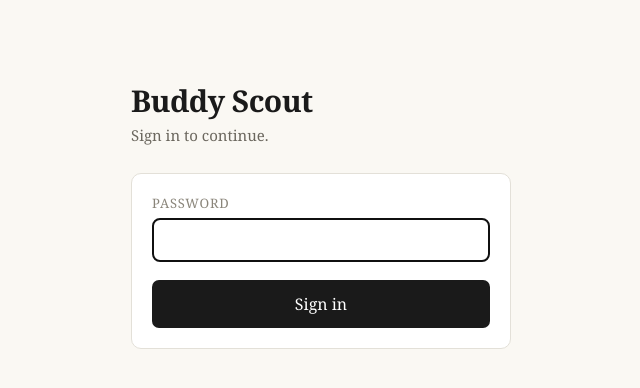
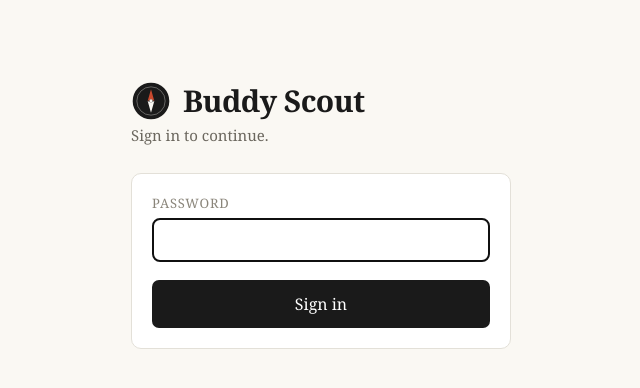
Before and after one commit to lati-bot/buddy-scout, a Next.js app: page / in a window 1280 px wide. Shown: the top 388 px of the page, without its empty margins (319-959 px from the left). Built offline with nearby package versions, Linux system fonts and the light colour scheme; no server answers.

Commit message:
Add Scout Compass logo to login + dashboard header

```diff
--- a/app/login.tsx
+++ b/app/login.tsx
@@ -1,5 +1,6 @@
 "use client";
 import { useState } from "react";
+import Logo from "./logo";
 
 export default function Login() {
   const [pw, setPw] = useState("");
@@ -26,9 +27,12 @@
 
   return (
     <div style={{ maxWidth: 380, margin: "0 auto", padding: "80px 22px" }}>
-      <h1 style={{ fontSize: 30, margin: "0 0 4px", letterSpacing: "-0.02em" }}>
-        Buddy Scout
-      </h1>
+      <div style={{ display: "flex", alignItems: "center", gap: 12, marginBottom: 4 }}>
+        <Logo size={40} />
+        <h1 style={{ fontSize: 30, margin: 0, letterSpacing: "-0.02em" }}>
+          Buddy Scout
+        </h1>
+      </div>
       <p style={{ color: "#6b675e", margin: "0 0 28px", fontSize: 15 }}>
         Sign in to continue.
       </p>
--- /dev/null
+++ b/app/logo.tsx
@@ -0,0 +1,26 @@
+export default function Logo({ size = 40 }: { size?: number }) {
+  return (
+    <svg
+      width={size}
+      height={size}
+      viewBox="0 0 96 96"
+      role="img"
+      aria-label="Buddy Scout"
+      style={{ display: "block", flexShrink: 0 }}
+    >
+      <circle cx="48" cy="48" r="44" fill="#1a1a1a" />
+      <circle
+        cx="48"
+        cy="48"
+        r="34"
+        fill="none"
+        stroke="#faf8f3"
+        strokeWidth="2"
+        opacity="0.4"
+      />
+      <polygon points="48,20 56,48 48,44 40,48" fill="#c8492e" />
+      <polygon points="48,76 40,48 48,52 56,48" fill="#faf8f3" />
+      <circle cx="48" cy="48" r="4" fill="#faf8f3" />
+    </svg>
+  );
+}
--- a/app/scout.tsx
+++ b/app/scout.tsx
@@ -1,5 +1,6 @@
 "use client";
 import { useState } from "react";
+import Logo from "./logo";
 
 type Seed = {
   company: string;
@@ -88,9 +89,12 @@
 
   return (
     <div style={{ maxWidth: 640, margin: "0 auto", padding: "40px 22px 80px" }}>
-      <h1 style={{ fontSize: 30, margin: "0 0 4px", letterSpacing: "-0.02em" }}>
-        Buddy Scout
-      </h1>
+      <div style={{ display: "flex", alignItems: "center", gap: 12, marginBottom: 4 }}>
+        <Logo size={44} />
+        <h1 style={{ fontSize: 30, margin: 0, letterSpacing: "-0.02em" }}>
+          Buddy Scout
+        </h1>
+      </div>
       <p style={{ color: "#6b675e", margin: "0 0 24px", fontSize: 15 }}>
         Type a company. Get the right person to reach, their verified email, and
         how to pitch Buddy to them.
--- /dev/null
+++ b/avatar-options.html
@@ -0,0 +1,60 @@
+<!doctype html>
+<html><head><meta charset="utf-8"><title>Buddy avatars</title>
+<style>
+body{background:#faf8f3;font-family:Georgia,serif;margin:0;padding:40px;color:#1a1a1a}
+h1{font-size:24px;margin:0 0 6px}p{color:#6b675e;margin:0 0 30px}
+.grid{display:flex;flex-wrap:wrap;gap:26px}
+.card{background:#fff;border:1px solid #e3e0d8;border-radius:12px;padding:22px;text-align:center;width:180px}
+.card h3{font-size:14px;margin:14px 0 2px}.card span{font-size:12px;color:#8a857a}
+svg{display:block;margin:0 auto}
+</style></head><body>
+<h1>Buddy Scout — avatar options</h1>
+<p>All SVG, crisp at any size. Accent matches the app (#c8492e).</p>
+<div class="grid">
+
+  <!-- A: Compass/scout -->
+  <div class="card">
+  <svg width="96" height="96" viewBox="0 0 96 96">
+    <circle cx="48" cy="48" r="44" fill="#1a1a1a"/>
+    <circle cx="48" cy="48" r="34" fill="none" stroke="#faf8f3" stroke-width="2" opacity=".4"/>
+    <polygon points="48,20 56,48 48,44 40,48" fill="#c8492e"/>
+    <polygon points="48,76 40,48 48,52 56,48" fill="#faf8f3"/>
+    <circle cx="48" cy="48" r="4" fill="#faf8f3"/>
+  </svg>
+  <h3>Scout Compass</h3><span>finds the right person</span>
+  </div>
+
+  <!-- B: Speech-mark buddy -->
+  <div class="card">
+  <svg width="96" height="96" viewBox="0 0 96 96">
+    <rect x="6" y="6" width="84" height="84" rx="22" fill="#c8492e"/>
+    <circle cx="36" cy="42" r="7" fill="#faf8f3"/>
+    <circle cx="60" cy="42" r="7" fill="#faf8f3"/>
+    <path d="M32 60 q16 14 32 0" stroke="#faf8f3" stroke-width="5" fill="none" stroke-linecap="round"/>
+  </svg>
+  <h3>Buddy Face</h3><span>friendly, approachable</span>
+  </div>
+
+  <!-- C: Radar ping -->
+  <div class="card">
+  <svg width="96" height="96" viewBox="0 0 96 96">
+    <circle cx="48" cy="48" r="44" fill="#faf8f3" stroke="#1a1a1a" stroke-width="3"/>
+    <circle cx="48" cy="48" r="30" fill="none" stroke="#e3e0d8" stroke-width="2"/>
+    <circle cx="48" cy="48" r="16" fill="none" stroke="#e3e0d8" stroke-width="2"/>
+    <line x1="48" y1="48" x2="80" y2="26" stroke="#1a1a1a" stroke-width="3"/>
+    <circle cx="66" cy="34" r="6" fill="#c8492e"/>
+  </svg>
+  <h3>Radar Ping</h3><span>locks onto the target</span>
+  </div>
+
+  <!-- D: Monogram B -->
+  <div class="card">
+  <svg width="96" height="96" viewBox="0 0 96 96">
+    <rect x="6" y="6" width="84" height="84" rx="20" fill="#1a1a1a"/>
+    <text x="48" y="66" font-family="Georgia,serif" font-size="52" font-weight="bold" fill="#c8492e" text-anchor="middle">B</text>
+  </svg>
+  <h3>Monogram</h3><span>simple, editorial</span>
+  </div>
+
+</div>
+</body></html>
```
